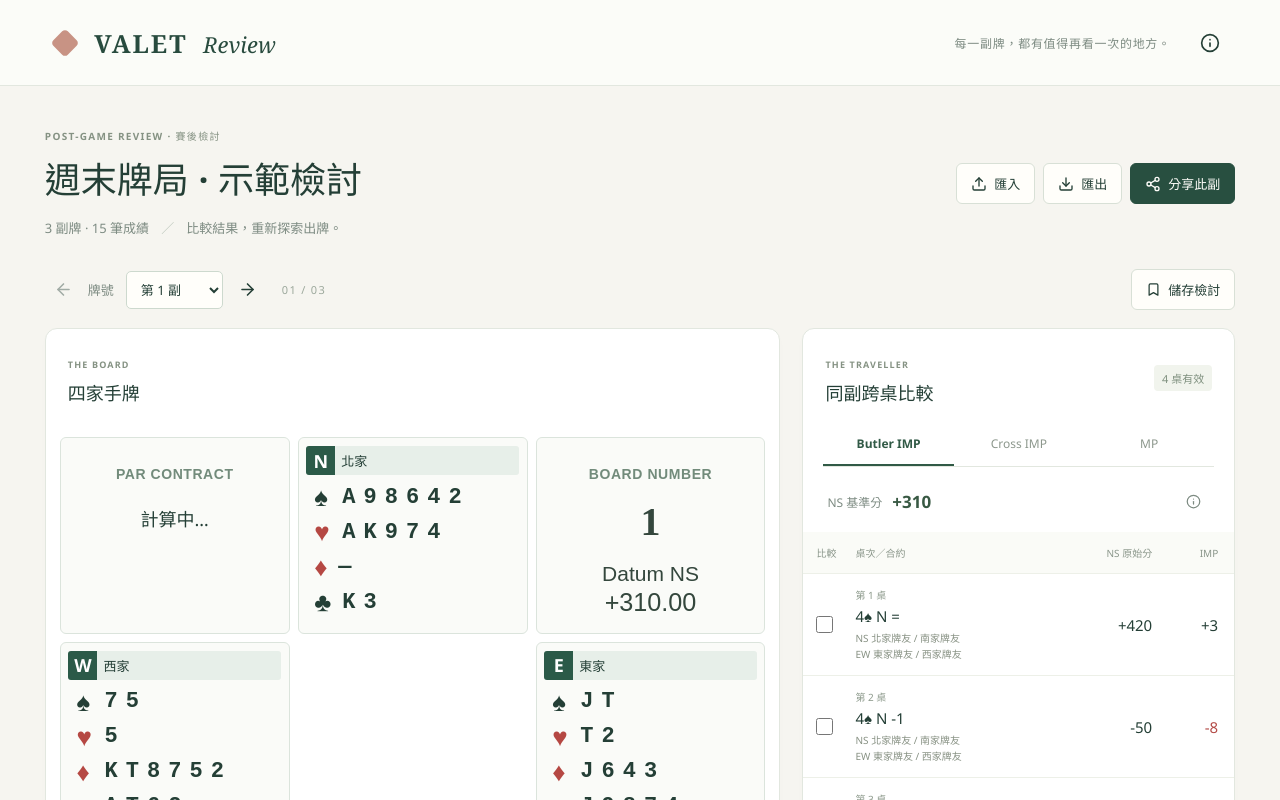
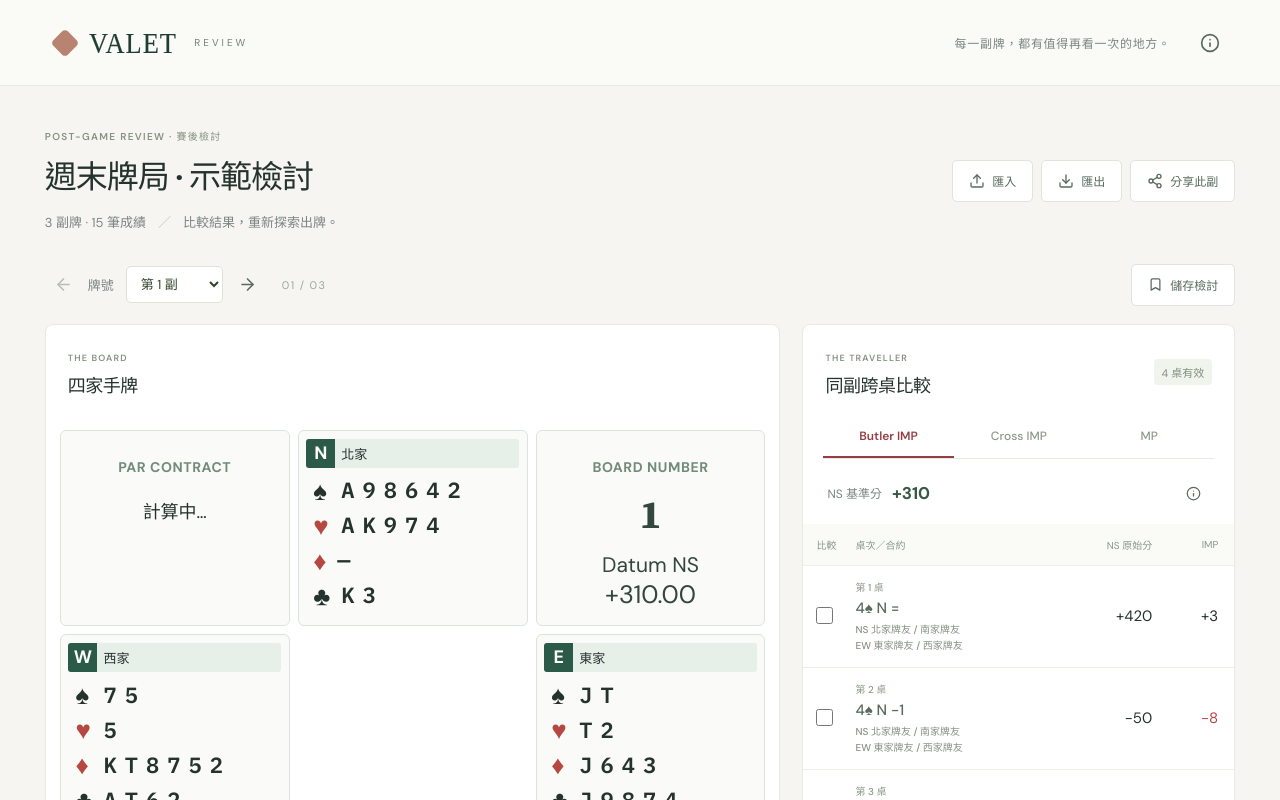
Before and after one commit to moscito2030/valet-review, a React (Vite) app: page / in a window 1280 px wide. Shown: the top 800 px of the page. Built offline with nearby package versions, Linux system fonts and the light colour scheme.

Commit message:
style: align Review typography and visual styling with Valet

```diff
--- a/src/App.tsx
+++ b/src/App.tsx
@@ -178,9 +178,8 @@ export default function App() {
       <header className="site-header">
         <a className="brand" href={location.pathname}>
           <Diamond size={28} fill="currentColor" />
-          <span>
-            VALET <em>Review</em>
-          </span>
+          <span className="brand-wordmark">VALET</span>
+          <span className="brand-subtitle">REVIEW</span>
         </a>
         <span className="header-note">每一副牌，都有值得再看一次的地方。</span>
         <button className="icon-button" aria-label="使用說明" onClick={() => open('help')}>
--- a/src/base.css
+++ b/src/base.css
@@ -1,13 +1,23 @@
+@import url('https://fonts.googleapis.com/css2?family=Noto+Sans+TC:wght@400;500;600;700&family=DM+Sans:wght@400;500;600;700&family=Source+Serif+4:wght@400;600;700&family=IBM+Plex+Mono:wght@600&display=swap');
+
 :root {
-  color: #243f36;
-  background: #f6f5f0;
-  font-family: 'Segoe UI', 'Microsoft JhengHei', sans-serif;
+  --paper: #f6f5f1;
+  --ink: #25332f;
+  --muted: #7c8580;
+  --line: #e8eae4;
+  --accent: #963f43;
+  --forest: #203c32;
+  --white: #fff;
+  --soft: #fafaf7;
+  color: var(--ink);
+  background: var(--paper);
+  font-family: 'DM Sans', 'Noto Sans TC', system-ui, sans-serif;
+  font-size: 14px;
   font-synthesis: none;
-  --muted: #7d8b82;
-  --line: #e2e7df;
 }
 * {
   box-sizing: border-box;
+  font-feature-settings: 'lnum' 1, 'tnum' 1;
 }
 body {
   margin: 0;
@@ -25,17 +35,20 @@ button,
   gap: 7px;
   align-items: center;
   justify-content: center;
-  border: 1px solid #d8e0d6;
-  border-radius: 6px;
-  padding: 10px 14px;
-  background: #fffefa;
+  border: 1px solid #dfe4dc;
+  border-radius: 5px;
+  padding: 11px 16px;
+  background: var(--white);
+  color: #596b60;
   cursor: pointer;
   text-decoration: none;
-  font-size: 13px;
+  font-size: 12px;
+  font-weight: 500;
+  transition: background 0.16s, border-color 0.16s, color 0.16s;
 }
 button:hover,
 .button:hover {
-  background: #edf2eb;
+  background: #f1f4ed;
   border-color: #a9bbac;
 }
 button:disabled {
@@ -47,17 +60,18 @@ a:focus-visible,
 input:focus-visible,
 select:focus-visible,
 textarea:focus-visible {
-  outline: 2px solid #9e6a5a;
+  outline: 3px solid #ae8477;
   outline-offset: 3px;
 }
 input,
 select,
 textarea {
   min-width: 0;
-  border: 1px solid #cdd9ce;
+  border: 1px solid #dce4d4;
   border-radius: 5px;
-  background: #fffefa;
-  padding: 11px;
+  background: var(--white);
+  color: #31432b;
+  padding: 10px 12px;
 }
 input[type='checkbox'] {
   accent-color: #35634e;
@@ -71,19 +85,23 @@ p {
   margin-top: 0;
 }
 h1 {
-  font-family: Georgia, 'Microsoft JhengHei', serif;
-  font-size: clamp(25px, 3vw, 36px);
-  font-weight: 600;
+  font-family: inherit;
+  font-size: clamp(25px, 3vw, 32px);
+  font-weight: 650;
+  letter-spacing: -1px;
   margin-bottom: 12px;
   line-height: 1.4;
   overflow-wrap: anywhere;
 }
 h2 {
   font-size: 20px;
+  font-weight: 600;
+  letter-spacing: -0.5px;
   margin: 6px 0 0;
 }
 h3 {
   font-size: 17px;
+  font-weight: 600;
 }
 p {
   line-height: 1.7;
@@ -95,31 +113,37 @@ p {
   display: flex;
   align-items: center;
   gap: 20px;
-  background: #fbfcf8;
+  background: var(--soft);
 }
 .brand {
   display: flex;
-  gap: 15px;
+  gap: 10px;
   align-items: center;
-  color: #284b3e;
+  color: #203f33;
   text-decoration: none;
   white-space: nowrap;
 }
 .brand svg {
-  color: #c89384;
+  color: #b88370;
 }
-.brand span {
-  font:
-    600 25px Georgia,
-    serif;
-  letter-spacing: 0.08em;
+.brand .brand-wordmark {
+  display: inline-block;
+  font-family: 'Bodoni MT', Didot, 'Times New Roman', serif;
+  font-size: 30px;
+  font-weight: 500;
+  -webkit-text-stroke: 0.2px currentColor;
+  letter-spacing: 0.035em;
+  transform: scaleX(0.88);
+  transform-origin: left center;
+  margin-right: -0.42em;
 }
-.brand em {
-  font:
-    italic 22px Georgia,
-    serif;
-  letter-spacing: 0;
-  margin-left: 7px;
+.brand .brand-subtitle {
+  font-family: 'DM Sans', 'Noto Sans TC', system-ui, sans-serif;
+  font-size: 10px;
+  font-weight: 400;
+  letter-spacing: 3px;
+  color: #738176;
+  margin-left: 8px;
 }
 .header-note {
   flex: 1;
@@ -168,13 +192,13 @@ main {
   flex-wrap: wrap;
 }
 .share-button {
-  background: #284f40;
-  border-color: #284f40;
-  color: #fffefa;
+  background: var(--white);
+  border-color: #dfe4dc;
+  color: #596b60;
 }
 .share-button:hover {
-  background: #3a6250;
-  color: white;
+  background: #f1f4ed;
+  color: #31432b;
 }
 .icon-button {
   padding: 8px;
@@ -221,9 +245,9 @@ main {
 .panel {
   min-width: 0;
   border: 1px solid var(--line);
-  border-radius: 12px;
-  background: white;
-  box-shadow: 0 3px 14px #29402e03;
+  border-radius: 8px;
+  background: var(--white);
+  box-shadow: 0 2px 4px #2f413003;
   overflow: hidden;
 }
 .panel-top {
@@ -271,8 +295,8 @@ main {
   color: #8c978c;
 }
 .metric-picker button[aria-pressed='true'] {
-  color: #315a46;
-  border-bottom-color: #315a46;
+  color: var(--accent);
+  border-bottom-color: var(--accent);
   font-weight: 600;
 }
 .datum-strip {
@@ -402,9 +426,7 @@ main {
   margin-top: 10px;
 }
 .comparison-value strong {
-  font:
-    30px Georgia,
-    serif;
+  font: 600 30px 'DM Sans', 'Noto Sans TC', system-ui, sans-serif;
 }
 .comparison-value > span {
   font-size: 12px;
@@ -504,7 +526,7 @@ textarea {
   line-height: 1.7;
 }
 .field textarea {
-  font-family: ui-monospace, monospace;
+  font-family: inherit;
 }
 .check-label {
   display: flex;
@@ -597,11 +619,11 @@ textarea {
     padding: 0 16px;
     justify-content: space-between;
   }
-  .brand span {
-    font-size: 21px;
+  .brand .brand-wordmark {
+    font-size: 28px;
   }
-  .brand em {
-    font-size: 18px;
+  .brand .brand-subtitle {
+    font-size: 10px;
   }
   .header-note {
     display: none;
```
